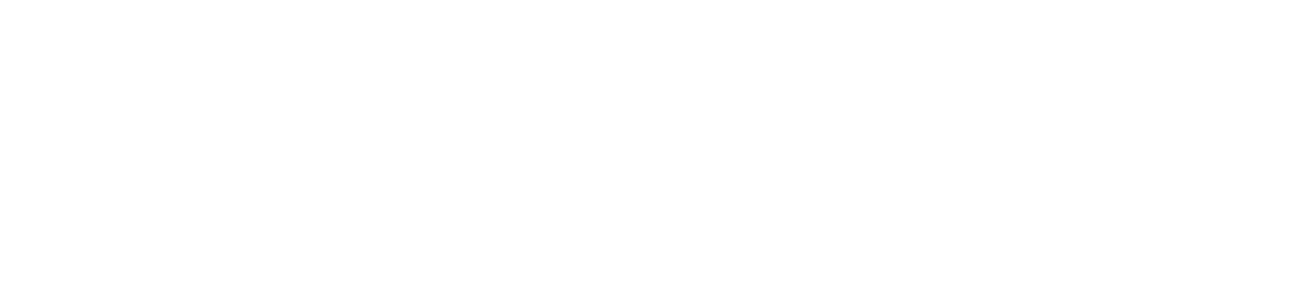
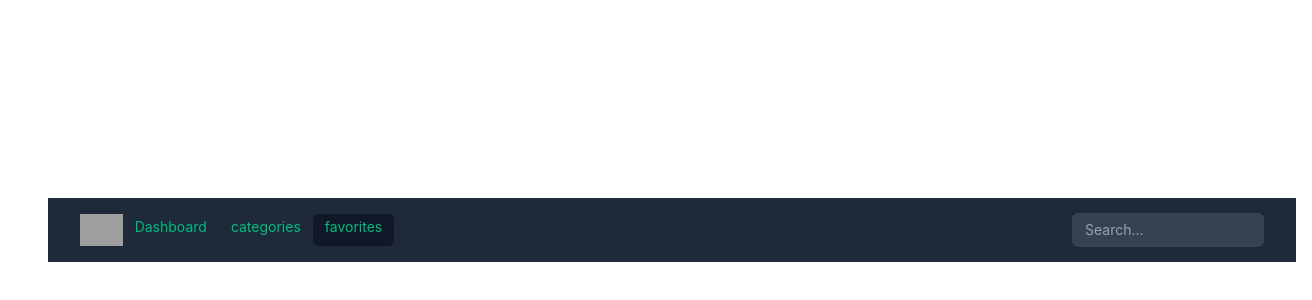
Before and after one commit to Ekram-Muahammad/ecommerce, a Vue app: page /favorites in a window 1280 px wide. Before the commit this address had no page. Shown: the part 170-470 px from the top of the page, 1312 px wide, since content can reach past the window. Built offline with nearby package versions, Linux system fonts and the light colour scheme; grey boxes are pictures that could not be loaded.

Commit message:
feat: Add navbar component to App.vue

```diff
--- a/src/App.vue
+++ b/src/App.vue
@@ -1,5 +1,6 @@
 <script setup lang="ts">
 import { RouterLink, RouterView } from 'vue-router'
+import Navbar from '@/components/Navbar.vue'
 </script>
 
 <template>
@@ -13,6 +14,9 @@
   <!-- <h1 class="text-9xl">Welcome to Your Vue.js App</h1> -->
 
   <div class="container w-screen mx-auto px-4">
+
+    <Navbar />
+
     <RouterView />
   </div>
 </template>
--- /dev/null
+++ b/src/components/navbar.vue
@@ -0,0 +1,93 @@
+<template>
+  <nav class="bg-gray-800">
+    <div class="mx-auto max-w-7xl px-4 sm:px-6 lg:px-8">
+      <div class="relative flex h-16 items-center justify-between">
+        <!-- Mobile menu button -->
+        <div class="absolute inset-y-0 left-0 flex items-center sm:hidden">
+          <button @click="isOpen = !isOpen" type="button"
+            class="inline-flex items-center justify-center rounded-md p-2 text-gray-400 hover:text-white hover:bg-gray-700 focus:outline-none focus:ring-2 focus:ring-inset focus:ring-white"
+            aria-controls="mobile-menu" :aria-expanded="isOpen.toString()">
+            <span class="sr-only">Open main menu</span>
+
+            <!-- Menu closed icon -->
+            <svg v-if="!isOpen" class="h-6 w-6" fill="none" viewBox="0 0 24 24" stroke="currentColor"
+              stroke-width="1.5">
+              <path stroke-linecap="round" stroke-linejoin="round" d="M3.75 6.75h16.5M3.75 12h16.5m-16.5 5.25h16.5" />
+            </svg>
+
+            <!-- Menu open icon -->
+            <svg v-else class="h-6 w-6" fill="none" viewBox="0 0 24 24" stroke="currentColor" stroke-width="1.5">
+              <path stroke-linecap="round" stroke-linejoin="round" d="M6 18L18 6M6 6l12 12" />
+            </svg>
+          </button>
+        </div>
+
+        <!-- Logo and desktop nav -->
+        <div class="flex flex-1 items-center justify-center sm:items-stretch sm:justify-start">
+          <div class="flex shrink-0 items-center">
+            <img class="h-8 w-auto" src="https://tailwindcss.com/plus-assets/img/logos/mark.svg?color=indigo&shade=500"
+              alt="Logo" />
+          </div>
+          <div class="hidden ml-10 sm:flex sm:space-x-6">
+            <a v-for="item in navItems" :key="item.path" :href="item.path" :class="[
+              'py-2 px-4 rounded-md text-sm font-medium transition-all duration-150',
+              route.path === item.path
+                ? 'bg-gray-900 text-white'
+                : 'text-gray-300 hover:text-white hover:bg-gray-700'
+            ]">
+              {{ item.name }}
+            </a>
+          </div>
+        </div>
+
+
+        <div class="hidden sm:flex sm:items-center sm:ml-auto">
+          <input type="text" placeholder="Search..."
+            class="w-48 rounded-md border border-transparent bg-gray-700 px-3 py-1.5 text-sm text-white placeholder-gray-400 focus:border-white focus:outline-none focus:ring-2 focus:ring-white transition-all" />
+        </div>
+
+      </div>
+    </div>
+
+    <!-- Mobile menu -->
+    <div class="sm:hidden" id="mobile-menu" v-show="isOpen">
+      <div class="space-y-1 px-2 pt-2 pb-3">
+
+        <div class="pb-2">
+          <input type="text" placeholder="Search..."
+            class="w-full rounded-md border border-transparent bg-gray-700 px-3 py-2 text-sm text-white placeholder-gray-400 focus:border-white focus:outline-none focus:ring-2 focus:ring-white transition-all" />
+        </div>
+
+        <a v-for="item in navItems" :key="item.path" :href="item.path" :class="[
+          'block rounded-md px-3 py-2 text-base font-medium transition-all duration-150',
+          route.path === item.path
+            ? 'bg-gray-900 text-white'
+            : 'text-gray-300 hover:text-white hover:bg-gray-700'
+        ]">
+          {{ item.name }}
+        </a>
+      </div>
+    </div>
+  </nav>
+</template>
+
+<script setup>
+import { ref } from 'vue'
+import { useRoute } from 'vue-router'
+
+const isOpen = ref(false)
+const route = useRoute()
+
+const navItems = [
+  { name: 'Dashboard', path: '/' },
+  { name: 'categories', path: '/categories' },
+  { name: 'favorites', path: '/favorites' },
+]
+</script>
+
+<style scoped>
+a,
+.green {
+  padding-inline: calc(var(--spacing)* 3) !important;
+}
+</style>
--- a/src/router/index.ts
+++ b/src/router/index.ts
@@ -1,5 +1,5 @@
 import { createRouter, createWebHistory } from 'vue-router'
-import HomeView from '../views/HomeView.vue'
+import home from '../views/home.vue'
 
 const router = createRouter({
   history: createWebHistory(import.meta.env.BASE_URL),
@@ -7,7 +7,7 @@
     {
       path: '/',
       name: 'home',
-      component: HomeView,
+      component: home,
     },
     // {
     //   path: '/about',
--- a/src/styles/style.css
+++ b/src/styles/style.css
@@ -1 +1,7 @@
 @import 'tailwindcss';
+
+body {
+  width: 100%;
+  height: 100%;
+  overflow: hidden;
+}
--- a/vite.config.ts
+++ b/vite.config.ts
@@ -13,4 +13,9 @@
       '@': fileURLToPath(new URL('./src', import.meta.url)),
     },
   },
+  server: {
+    watch: {
+      usePolling: true,
+    },
+  },
 })
```
Also changed, not shown: src/views/home.vue (renamed from src/views/HomeView.vue).
